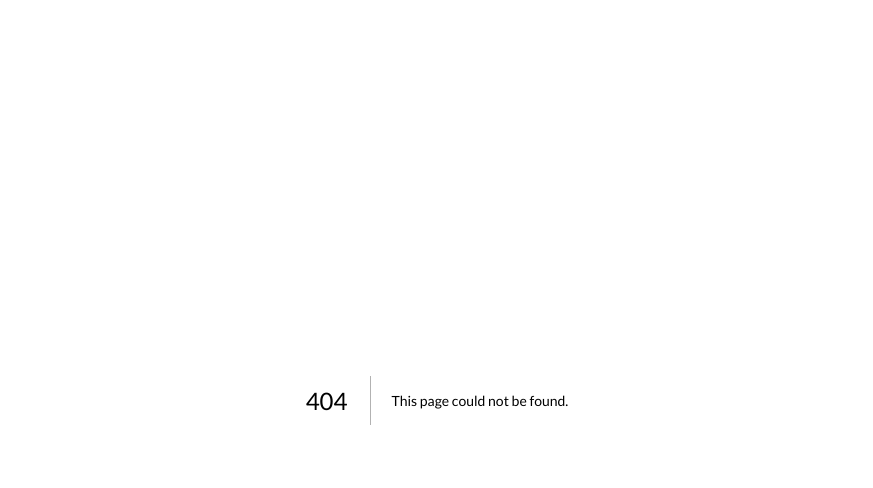
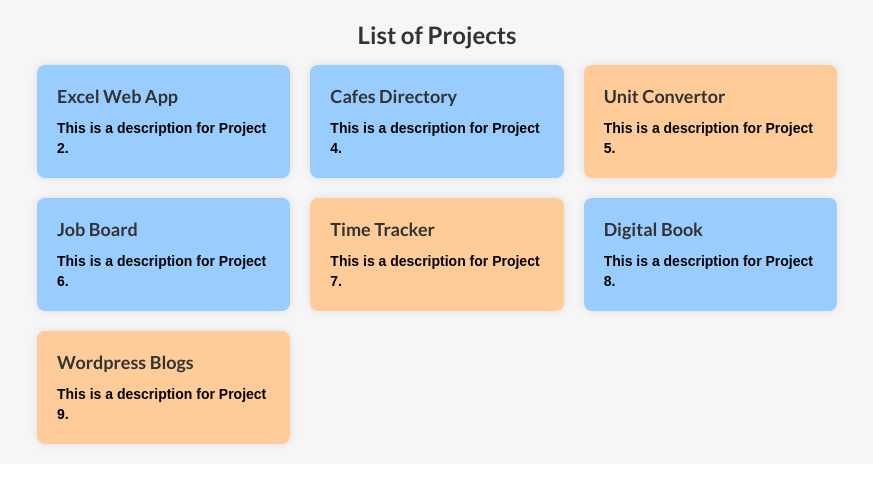
Before and after one commit to saalimzafar/nextjs, a Next.js app: page /portfolio in a window 1280 px wide. Before the commit this address had no page. Shown: the top 488 px of the page, without its empty margins (203-1076 px from the left). Built offline with nearby package versions, Linux system fonts and the light colour scheme.

Commit message:
Create portfolio.js

```diff
--- /dev/null
+++ b/pages/portfolio.js
@@ -0,0 +1,99 @@
+import React from 'react';
+
+const Projects = () => {
+  return (
+    <div style={styles.body}>
+      <div style={styles.container}>
+        <h2 style={styles.h2}>List of Projects</h2>
+        <div style={styles.projectGrid}>
+
+          <a href="nextjs-seven-phi-44.vercel.app/brands" style={{ ...styles.projectCard, ...styles.even }}>
+            <h3 style={styles.h3}>Excel Web App</h3>
+            <p style={styles.p}>This is a description for Project 2.</p>
+          </a>
+
+          <a href="nextjs-seven-phi-44.vercel.app/cafes" style={{ ...styles.projectCard, ...styles.even }}>
+            <h3 style={styles.h3}>Cafes Directory</h3>
+            <p style={styles.p}>This is a description for Project 4.</p>
+          </a>
+          <a href="nextjs-seven-phi-44.vercel.app/unitconvertor" style={{ ...styles.projectCard, ...styles.odd }}>
+            <h3 style={styles.h3}>Unit Convertor</h3>
+            <p style={styles.p}>This is a description for Project 5.</p>
+          </a>
+          <a href="nextjs-seven-phi-44.vercel.app/jobboard" style={{ ...styles.projectCard, ...styles.even }}>
+            <h3 style={styles.h3}>Job Board</h3>
+            <p style={styles.p}>This is a description for Project 6.</p>
+          </a>
+          <a href="nextjs-seven-phi-44.vercel.app/timer" style={{ ...styles.projectCard, ...styles.odd }}>
+            <h3 style={styles.h3}>Time Tracker</h3>
+            <p style={styles.p}>This is a description for Project 7.</p>
+          </a>
+          <a href="nextjs-seven-phi-44.vercel.app/webbook" style={{ ...styles.projectCard, ...styles.even }}>
+            <h3 style={styles.h3}>Digital Book</h3>
+            <p style={styles.p}>This is a description for Project 8.</p>
+          </a>
+          <a href="nextjs-seven-phi-44.vercel.app/wordpress" style={{ ...styles.projectCard, ...styles.odd }}>
+            <h3 style={styles.h3}>Wordpress Blogs</h3>
+            <p style={styles.p}>This is a description for Project 9.</p>
+          </a>
+        </div>
+      </div>
+    </div>
+  );
+};
+
+const styles = {
+  body: {
+    fontFamily: 'Arial, sans-serif',
+    margin: 0,
+    padding: '20px',
+    backgroundColor: '#f6f6f6',
+  },
+  container: {
+    maxWidth: '800px',
+    margin: '0 auto',
+  },
+  h2: {
+    textAlign: 'center',
+    color: '#333',
+  },
+  projectGrid: {
+    display: 'grid',
+    gridTemplateColumns: 'repeat(auto-fit, minmax(200px, 1fr))',
+    gap: '20px',
+  },
+  projectCard: {
+    backgroundColor: '#f1f1f1',
+    padding: '20px',
+    borderRadius: '8px',
+    boxShadow: '0 0 10px rgba(0, 0, 0, 0.1)',
+    transition: 'transform 0.3s ease',
+    textDecoration: 'none',
+    color: '#333',
+    fontWeight: 'bold',
+  },
+  odd: {
+    backgroundColor: '#ffcc99',
+  },
+  even: {
+    backgroundColor: '#99ccff',
+  },
+  projectCardHover: {
+    transform: 'translateY(-5px)',
+  },
+  projectCardOddHover: {
+    backgroundColor: '#ffbf80',
+  },
+  projectCardEvenHover: {
+    backgroundColor: '#80aaff',
+  },
+  h3: {
+    marginBottom: '10px',
+  },
+  p: {
+    marginBottom: 0,
+    color: '#010101',
+  },
+};
+
+export default Projects;
```
